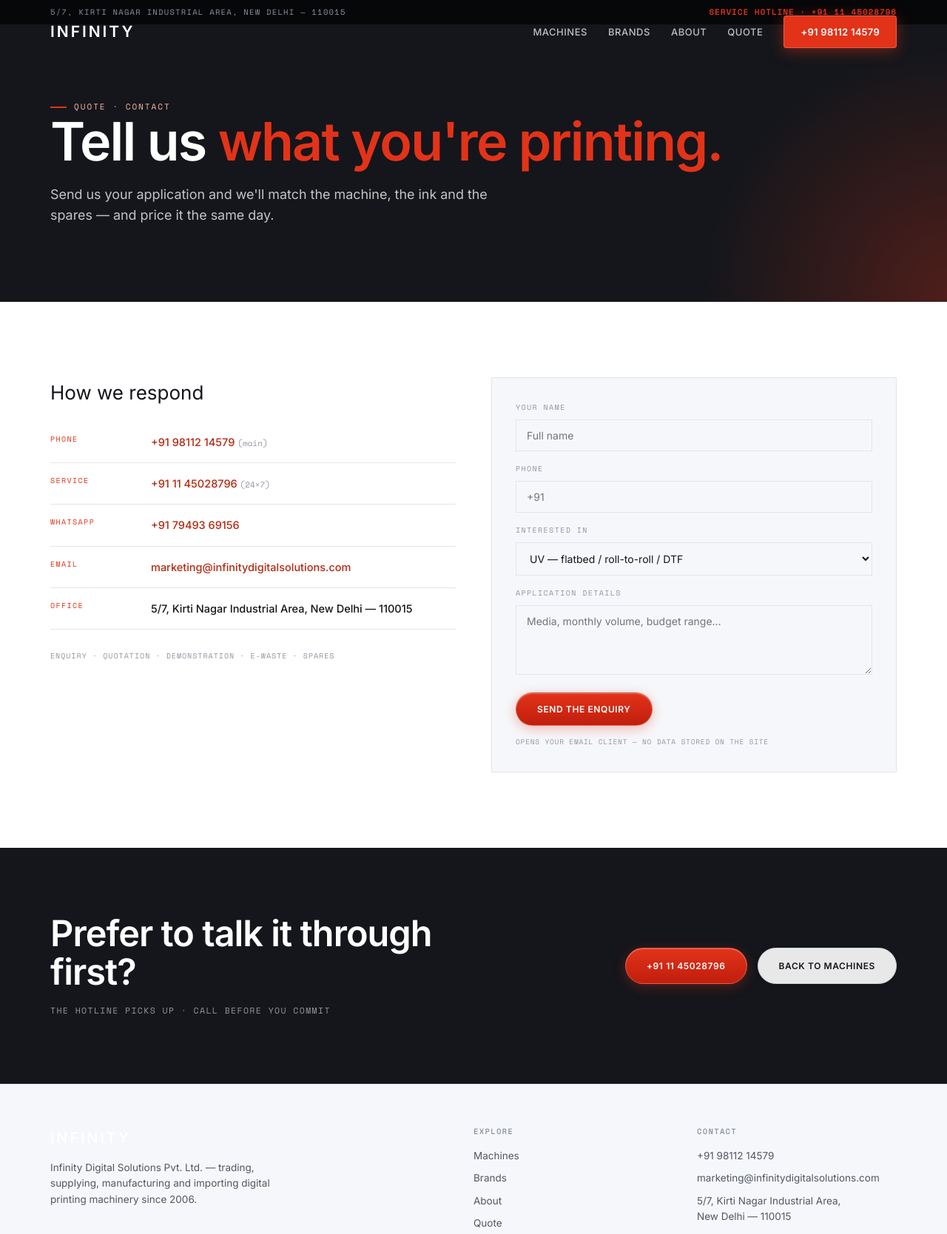
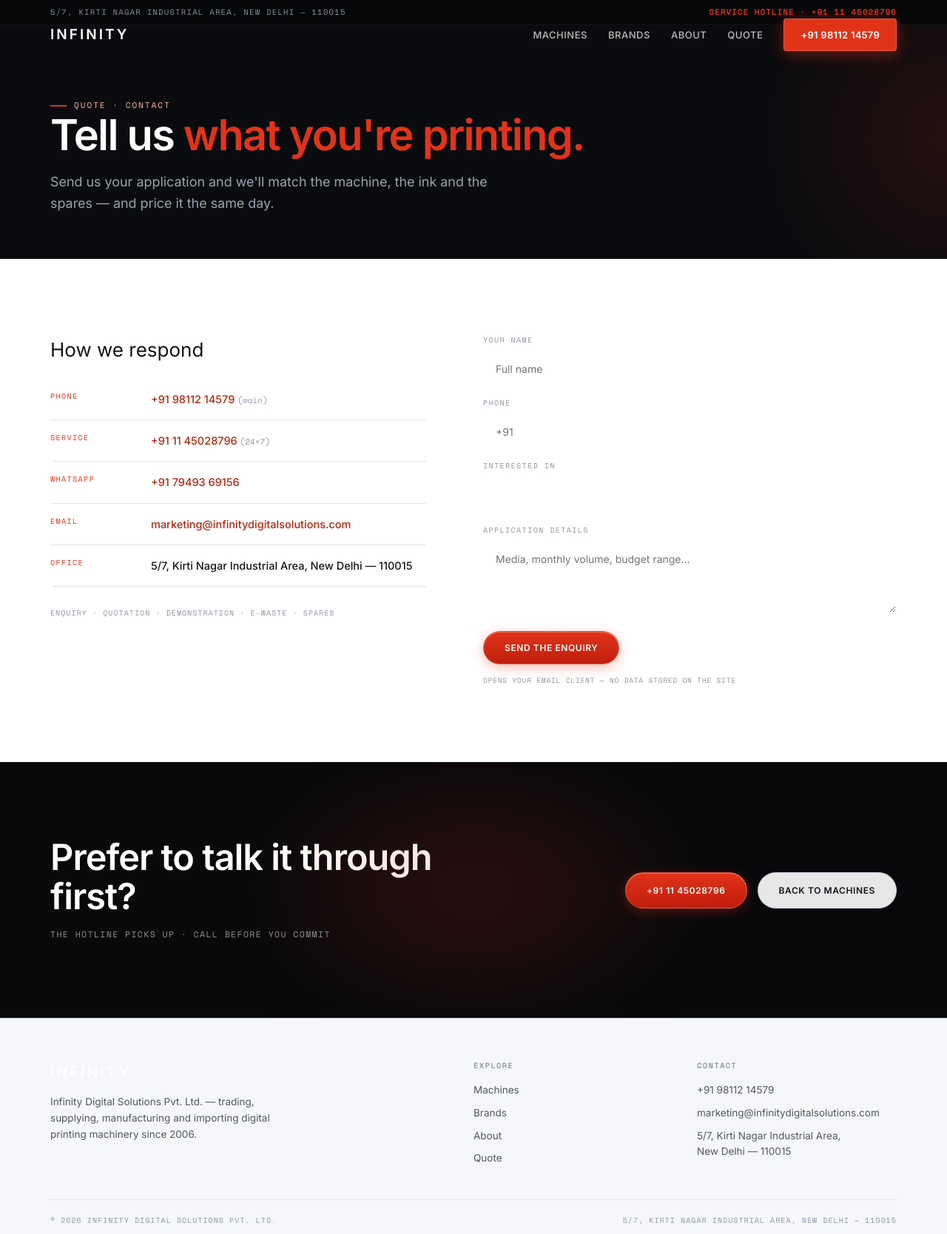
Before and after one commit to ashh0413/infinity, a plain HTML site: page contact.html in a window 1280 px wide. Shown: the top 1668 px of the page at 74% size. Drawn offline with nearby package versions, Linux system fonts and the light colour scheme.

Commit message:
feat: Apple-level frosted sticky header, typography refinement, and bento card surfaces
Co-Authored-By: Claude Fable 5.1 <noreply@anthropic.com>

```diff
--- a/contact.html
+++ b/contact.html
@@ -7,7 +7,7 @@
 <meta name="description" content="Request a quote from Infinity Digital Solutions. Quotation, demonstration, spares and e-waste. 24×7 service hotline.">
 <link rel="preconnect" href="https://fonts.googleapis.com">
 <link rel="preconnect" href="https://fonts.gstatic.com" crossorigin>
-<link href="https://fonts.googleapis.com/css2?family=Fraunces:opsz,wght@9..144,400;9..144,500&family=Inter:wght@300;400;500;600&family=Space+Mono&display=swap" rel="stylesheet">
+<link href="https://fonts.googleapis.com/css2?family=Inter:wght@300;400;500;600&family=Space+Mono&display=swap" rel="stylesheet">
 <link rel="stylesheet" href="css/style.css?v=fable5v1">
 </head>
 <body>
@@ -55,7 +55,7 @@
       <p class="mono" style="font-family:var(--mono);font-size:10px;letter-spacing:.1em;color:var(--dim);margin-top:28px">ENQUIRY · QUOTATION · DEMONSTRATION · E-WASTE · SPARES</p>
     </div>
 
-    <div class="form" style="background:var(--surface);border:1px solid var(--line);padding:32px">
+    <div class="form" class="contact-form-card">
       <form id="quote-form">
         <div class="field"><label for="name">Your name</label><input id="name" name="name" required placeholder="Full name"></div>
         <div class="field"><label for="phone">Phone</label><input id="phone" name="phone" type="tel" required placeholder="+91"></div>
--- a/css/style.css
+++ b/css/style.css
@@ -637,3 +637,160 @@ nav a.btn {
   text-transform: uppercase !important;
   color: #ffffff !important;
 }
+
+
+/* =====================================================
+   APPLE PRO REFINEMENTS - INFINITY DIGITAL SYSTEMS
+   ===================================================== */
+:root {
+  --nav-height: 70px;
+  --glass-bg: rgba(10, 11, 14, 0.78);
+  --glass-border: rgba(255, 255, 255, 0.08);
+  --hairline-highlight: inset 0 1px 0 rgba(255, 255, 255, 0.12);
+}
+
+header, .site-header {
+  position: sticky !important;
+  top: 0 !important;
+  left: 0 !important;
+  right: 0 !important;
+  background: var(--glass-bg) !important;
+  backdrop-filter: blur(24px) saturate(180%) !important;
+  -webkit-backdrop-filter: blur(24px) saturate(180%) !important;
+  border-bottom: 1px solid var(--glass-border) !important;
+  z-index: 100 !important;
+  padding: 12px 0 !important;
+}
+
+.logo.brand-title, .brand-title {
+  font-family: var(--display) !important;
+  font-weight: 700 !important;
+  font-size: 19px !important;
+  letter-spacing: 0.16em !important;
+  text-transform: uppercase !important;
+  color: #ffffff !important;
+  text-decoration: none !important;
+  display: inline-flex !important;
+  align-items: center !important;
+  gap: 10px !important;
+}
+
+.hero-flat, .hero-subpage {
+  background: #0a0b0e !important;
+  color: #ffffff !important;
+  padding: clamp(64px, 8vw, 100px) 0 clamp(40px, 5vw, 60px) !important;
+  border-bottom: 1px solid rgba(255, 255, 255, 0.06) !important;
+  position: relative !important;
+  overflow: hidden !important;
+}
+.hero-flat::before, .hero-subpage::before {
+  content: "";
+  position: absolute;
+  top: -100px;
+  right: 10%;
+  width: 500px;
+  height: 500px;
+  border-radius: 50%;
+  background: radial-gradient(circle, rgba(226, 51, 25, 0.12) 0%, transparent 70%);
+  pointer-events: none;
+}
+.hero-flat h1, .hero-subpage h1 {
+  font-size: clamp(38px, 4.5vw, 62px) !important;
+  font-weight: 700 !important;
+  line-height: 1.05 !important;
+  letter-spacing: -0.03em !important;
+  color: #ffffff !important;
+  margin-bottom: 18px !important;
+  max-width: 22ch !important;
+}
+.hero-flat .sub, .hero-subpage .sub {
+  font-size: clamp(16px, 1.4vw, 19px) !important;
+  line-height: 1.6 !important;
+  color: #9ba1ad !important;
+  max-width: 54ch !important;
+}
+
+.bento-card {
+  border-radius: 18px !important;
+  border: 1px solid rgba(255, 255, 255, 0.08) !important;
+  background: rgba(255, 255, 255, 0.025) !important;
+  backdrop-filter: blur(12px) !important;
+  box-shadow: var(--hairline-highlight), 0 8px 30px rgba(0, 0, 0, 0.35) !important;
+  transition: transform 0.3s cubic-bezier(0.16, 1, 0.3, 1), border-color 0.3s ease, box-shadow 0.3s ease !important;
+}
+.bento-card:hover {
+  transform: translateY(-4px) !important;
+  border-color: rgba(255, 255, 255, 0.2) !important;
+  box-shadow: var(--hairline-highlight), 0 20px 48px rgba(0, 0, 0, 0.5) !important;
+}
+.bento-body h3 {
+  color: #ffffff !important;
+}
+.bento-body p {
+  color: #9ba1ad !important;
+}
+.card {
+  border-radius: 16px !important;
+  border: 1px solid rgba(255, 255, 255, 0.08) !important;
+  background: rgba(255, 255, 255, 0.02) !important;
+  box-shadow: var(--hairline-highlight), 0 6px 24px rgba(0, 0, 0, 0.3) !important;
+}
+.card:hover {
+  transform: translateY(-3px) !important;
+  border-color: rgba(255, 255, 255, 0.18) !important;
+  box-shadow: var(--hairline-highlight), 0 16px 40px rgba(0, 0, 0, 0.45) !important;
+}
+.card h3 {
+  color: #ffffff !important;
+}
+.card p {
+  color: #9ba1ad !important;
+}
+
+.contact-grid {
+  display: grid !important;
+  grid-template-columns: 1fr 1.1fr !important;
+  gap: clamp(40px, 6vw, 80px) !important;
+  align-items: start !important;
+}
+.contact-form-card {
+  background: rgba(255, 255, 255, 0.025) !important;
+  border: 1px solid rgba(255, 255, 255, 0.08) !important;
+  border-radius: 18px !important;
+  padding: clamp(32px, 4vw, 48px) !important;
+  box-shadow: var(--hairline-highlight), 0 16px 44px rgba(0, 0, 0, 0.4) !important;
+}
+.field input, .field select, .field textarea {
+  background: rgba(255, 255, 255, 0.04) !important;
+  border: 1px solid rgba(255, 255, 255, 0.12) !important;
+  border-radius: 8px !important;
+  color: #ffffff !important;
+  padding: 13px 16px !important;
+  font-size: 14px !important;
+}
+.field input:focus, .field select:focus, .field textarea:focus {
+  border-color: rgba(255, 255, 255, 0.4) !important;
+  box-shadow: 0 0 0 3px rgba(226, 51, 25, 0.25) !important;
+  background: rgba(255, 255, 255, 0.07) !important;
+}
+
+.cta {
+  background: #08090b !important;
+  border-top: 1px solid rgba(255, 255, 255, 0.08) !important;
+  border-bottom: 1px solid rgba(255, 255, 255, 0.08) !important;
+  padding: clamp(70px, 8vw, 110px) 0 !important;
+  position: relative !important;
+  overflow: hidden !important;
+}
+.cta::before {
+  content: "";
+  position: absolute;
+  top: 50%;
+  left: 50%;
+  transform: translate(-50%, -50%);
+  width: 650px;
+  height: 380px;
+  background: radial-gradient(ellipse, rgba(226, 51, 25, 0.18) 0%, transparent 70%);
+  filter: blur(50px);
+  pointer-events: none;
+}
```
Also changed, not shown: about.html (+2 -2 lines), brands.html (+1 -1 lines), index.html (+1 -1 lines), products.html (+2 -2 lines), assets/img/curated/facility_hall.jpg, assets/img/curated/uv_acrylic.jpg.
